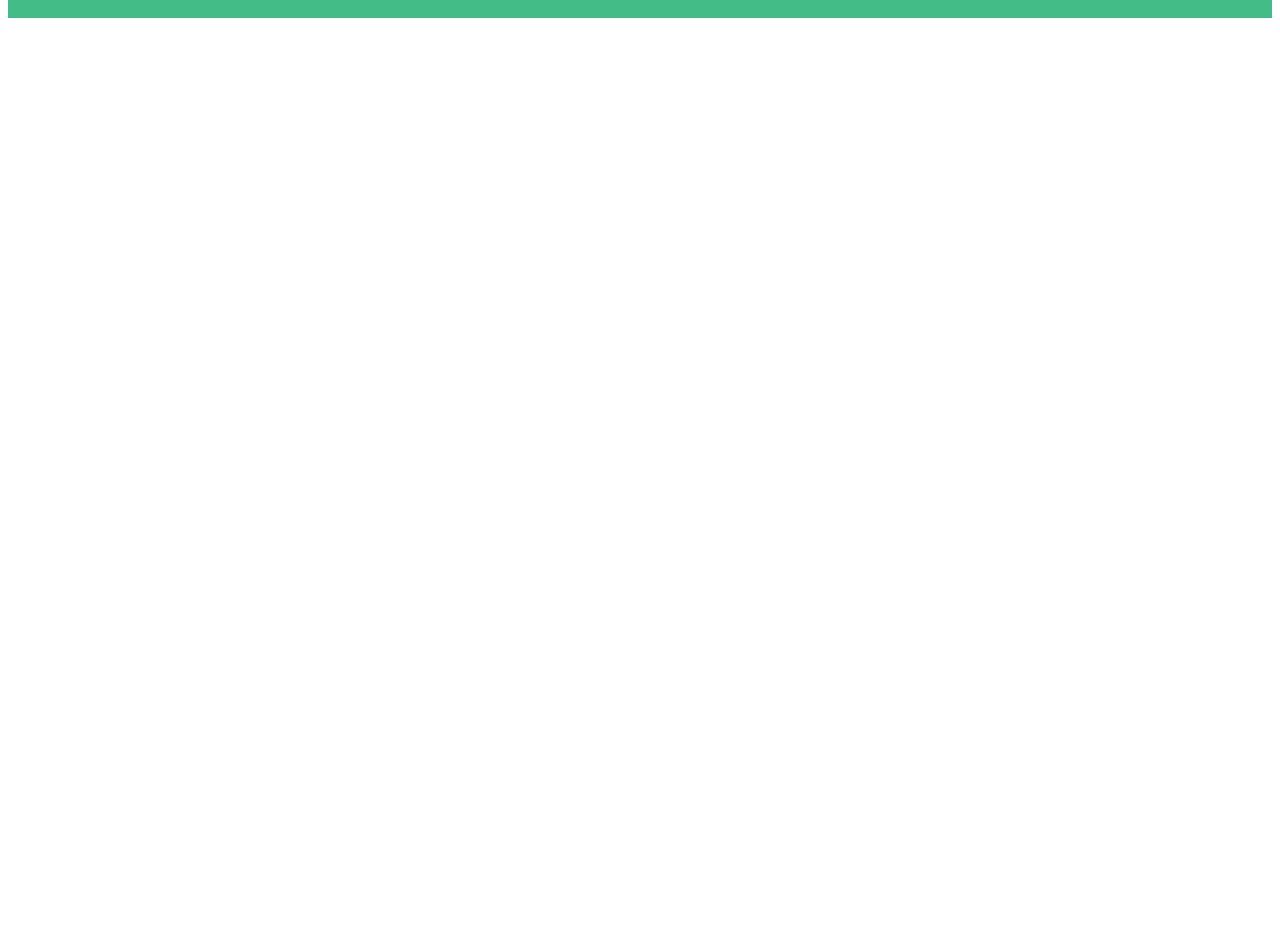
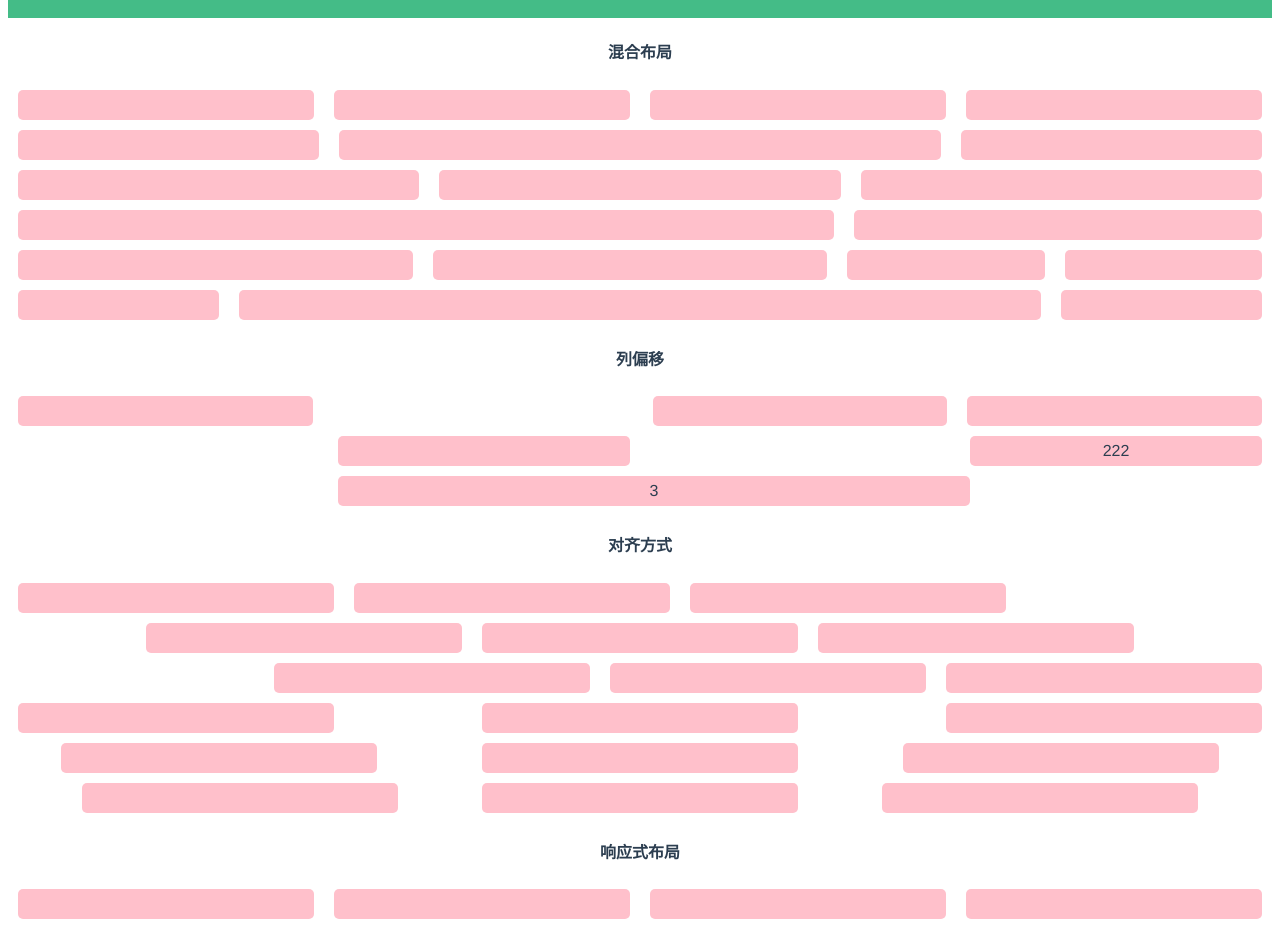
Before and after one commit to Mn-TTJ/Mn-TTJ-UI, a Vue app: page / in a window 1280 px wide. Shown: the part 422-1354 px from the top of the page. Before the commit the page ends 800 px from the top, so only its background shows below. Built offline with nearby package versions, Linux system fonts and the light colour scheme.

Commit message:
complete:布局组件row&col

```diff
--- a/packages/components/base/button/Button.vue
+++ b/packages/components/base/button/Button.vue
@@ -54,17 +54,16 @@ var bgc = computed(() => {
 <style lang="scss" scoped>
 @import "../../../icon/iconfont.css";
 button {
-  border: 1px solid rgb(199, 199, 199);
-  border-radius: 0.3rem;
-  background-color: transparent;
   padding: 0px 10px;
   font-size: 16px;
   font-weight: 100;
   height: 30px;
   margin-right: 10px;
   transition: all 0.5s;
+  border-radius: 0.3rem;
   vertical-align: middle;
-
+  background-color: transparent;
+  border: 1px solid rgb(199, 199, 199);
   &:hover {
     background-color: #ddd;
   }
@@ -85,8 +84,6 @@ button {
 .loading {
   display: inline-block;
   animation: rotating 2s infinite;
-  // opacity: 0.3;
-  // background-color: #ddd;
 }
 .noBorder {
   border: none;
--- a/packages/components/base/col/Col.vue
+++ b/packages/components/base/col/Col.vue
@@ -1,11 +1,83 @@
 <template>
-  <component></component>
+  <div
+    class="col"
+    :style="{
+      width: width,
+      padding: `5px ${gutter / 2}px`,
+      marginLeft: `${marginLeft}px`,
+    }"
+  >
+    <slot></slot>
+  </div>
 </template>
 <script>
+import useProps from "./hooks/useProps";
+import {
+  defineProps,
+  computed,
+  inject,
+  ref,
+  onMounted,
+  onUnmounted,
+} from "vue";
 export default {
   name: "ui-col",
 };
 </script>
-<script setup></script>
 
-<style lang="scss" scoped></style>
+<script setup>
+const props = defineProps(useProps());
+const gutter = inject("gutter"); //从row组件获取列间距
+
+let span = ref(props.colCount); // 用于响应式布局
+let windowWidth = ref(0); // 窗口宽度
+
+let width = computed(() => {
+  // 元素宽度
+  return (span.value / 24) * 100 + "%";
+});
+const marginLeft = computed(() => {
+  // 偏移量
+  if (props.offset) {
+    return (props.offset / 24) * windowWidth.value;
+  }
+});
+
+function setSpanWidth() {
+  windowWidth.value = window.innerWidth;
+  if (props.colCount === undefined) {
+    if (window.innerWidth > 1920) {
+      span.value = props.xl;
+    } else if (window.innerWidth > 1200) {
+      span.value = props.lg;
+    } else if (window.innerWidth > 992) {
+      span.value = props.md;
+    } else if (window.innerWidth > 768) {
+      span.value = props.sm;
+    } else {
+      span.value = props.xs;
+    }
+  }
+}
+
+onMounted(() => {
+  // 初始化 没有设置colCount（响应式布局）
+  setSpanWidth();
+  window.addEventListener("resize", () => {
+    setSpanWidth();
+  });
+});
+onUnmounted(() => {
+  // 组件销毁，取消监听事件
+  window.removeEventListener("resize", () => {
+    setSpanWidth();
+  });
+});
+</script>
+
+<style lang="scss" scoped>
+.col {
+  display: inline-block;
+  padding: 5px 0;
+}
+</style>
--- /dev/null
+++ b/packages/components/base/col/hooks/useProps.js
@@ -0,0 +1,11 @@
+export default function () {
+    return {
+        colCount: Number,
+        offset: Number,
+        xl: Number,   //超大屏 >1920px
+        lg: Number, // >1200px
+        md: Number, // >992px
+        sm: Number, // >768px
+        xs: Number, //<768px
+    }
+}
--- a/packages/components/base/row/Row.vue
+++ b/packages/components/base/row/Row.vue
@@ -1,11 +1,20 @@
 <template>
-  <component></component>
+  <div :style="{ justifyContent: justify }" class="row"><slot></slot></div>
 </template>
 <script>
+import { defineProps, provide } from "vue";
+import useProps from "./hooks/useProps";
 export default {
   name: "ui-row",
 };
 </script>
-<script setup></script>
+<script setup>
+const props = defineProps(useProps());
+provide("gutter", props.gutter); // 将列间距传给col组件
+</script>
 
-<style lang="scss" scoped></style>
+<style lang="scss" scoped>
+.row {
+  display: flex;
+}
+</style>
--- /dev/null
+++ b/packages/components/base/row/hooks/useProps.js
@@ -0,0 +1,6 @@
+export default function () {
+    return {
+        gutter: Number,
+        justify:String
+    }
+}
--- a/src/components/tantt.vue
+++ b/src/components/tantt.vue
@@ -1,9 +1,9 @@
 <template>
   <div>
-    <!-- <ui-button type="success" word="禁用" disabled></ui-button> -->
+    <ui-button type="success" word="禁用" disabled></ui-button>
     <ui-button type="success" word="world" round></ui-button>
     <ui-button word="disabled" disabled></ui-button>
-    <ui-button type="success" word="11111" round></ui-button>
+    <ui-button type="success" word="1" round></ui-button>
     <ui-button type="" circle icon="xiajiantou" loading></ui-button>
     <ui-button word="large11" size="large" loading></ui-button>
     <ui-button type="" word="我们" size="default" icon="rili"></ui-button>
@@ -30,6 +30,193 @@
         <ui-footer height="50px" bgc="#44bc87">footer</ui-footer>
       </ui-container>
     </div>
+
+    <h4>混合布局</h4>
+
+    <ui-row :gutter="20">
+      <ui-col :colCount="6">
+        <div class="item"></div>
+      </ui-col>
+      <ui-col :colCount="6">
+        <div class="item"></div>
+      </ui-col>
+      <ui-col :colCount="6">
+        <div class="item"></div>
+      </ui-col>
+      <ui-col :colCount="6">
+        <div class="item"></div>
+      </ui-col>
+    </ui-row>
+    <ui-row :gutter="20">
+      <ui-col :colCount="6">
+        <div class="item"></div>
+      </ui-col>
+      <ui-col :colCount="12">
+        <div class="item"></div>
+      </ui-col>
+      <ui-col :colCount="6">
+        <div class="item"></div>
+      </ui-col>
+    </ui-row>
+
+    <ui-row :gutter="20">
+      <ui-col :colCount="8">
+        <div class="item"></div>
+      </ui-col>
+      <ui-col :colCount="8">
+        <div class="item"></div>
+      </ui-col>
+      <ui-col :colCount="8">
+        <div class="item"></div>
+      </ui-col>
+    </ui-row>
+
+    <ui-row :gutter="20">
+      <ui-col :colCount="16">
+        <div class="item"></div>
+      </ui-col>
+      <ui-col :colCount="8">
+        <div class="item"></div>
+      </ui-col>
+    </ui-row>
+    <ui-row :gutter="20">
+      <ui-col :colCount="8">
+        <div class="item"></div>
+      </ui-col>
+      <ui-col :colCount="8">
+        <div class="item"></div>
+      </ui-col>
+      <ui-col :colCount="4">
+        <div class="item"></div>
+      </ui-col>
+      <ui-col :colCount="4">
+        <div class="item"></div>
+      </ui-col>
+    </ui-row>
+
+    <ui-row :gutter="20">
+      <ui-col :colCount="4">
+        <div class="item"></div>
+      </ui-col>
+      <ui-col :colCount="16">
+        <div class="item"></div>
+      </ui-col>
+      <ui-col :colCount="4">
+        <div class="item"></div>
+      </ui-col>
+    </ui-row>
+    <h4>列偏移</h4>
+
+    <ui-row :gutter="20">
+      <ui-col :colCount="6">
+        <div class="item"></div>
+      </ui-col>
+      <ui-col :colCount="6" :offset="6">
+        <div class="item"></div>
+      </ui-col>
+      <ui-col :colCount="6">
+        <div class="item"></div>
+      </ui-col>
+    </ui-row>
+
+    <ui-row :gutter="20">
+      <ui-col :colCount="6" :offset="6">
+        <div class="item"></div>
+      </ui-col>
+      <ui-col :colCount="6" :offset="6">
+        <div class="item">222</div>
+      </ui-col>
+    </ui-row>
+    <ui-row :gutter="20">
+      <ui-col :colCount="12" :offset="6">
+        <div class="item">3</div>
+      </ui-col>
+    </ui-row>
+    <h4>对齐方式</h4>
+    <ui-row :gutter="20">
+      <ui-col :colCount="6">
+        <div class="item"></div>
+      </ui-col>
+      <ui-col :colCount="6">
+        <div class="item"></div>
+      </ui-col>
+      <ui-col :colCount="6">
+        <div class="item"></div>
+      </ui-col>
+    </ui-row>
+    <ui-row :gutter="20" justify="center">
+      <ui-col :colCount="6">
+        <div class="item"></div>
+      </ui-col>
+      <ui-col :colCount="6">
+        <div class="item"></div>
+      </ui-col>
+      <ui-col :colCount="6">
+        <div class="item"></div>
+      </ui-col>
+    </ui-row>
+    <ui-row :gutter="20" justify="end">
+      <ui-col :colCount="6">
+        <div class="item"></div>
+      </ui-col>
+      <ui-col :colCount="6">
+        <div class="item"></div>
+      </ui-col>
+      <ui-col :colCount="6">
+        <div class="item"></div>
+      </ui-col>
+    </ui-row>
+
+    <ui-row :gutter="20" justify="space-between">
+      <ui-col :colCount="6">
+        <div class="item"></div>
+      </ui-col>
+      <ui-col :colCount="6">
+        <div class="item"></div>
+      </ui-col>
+      <ui-col :colCount="6">
+        <div class="item"></div>
+      </ui-col>
+    </ui-row>
+
+    <ui-row :gutter="20" justify="space-around">
+      <ui-col :colCount="6">
+        <div class="item"></div>
+      </ui-col>
+      <ui-col :colCount="6">
+        <div class="item"></div>
+      </ui-col>
+      <ui-col :colCount="6">
+        <div class="item"></div>
+      </ui-col>
+    </ui-row>
+
+    <ui-row :gutter="20" justify="space-evenly">
+      <ui-col :colCount="6">
+        <div class="item"></div>
+      </ui-col>
+      <ui-col :colCount="6">
+        <div class="item"></div>
+      </ui-col>
+      <ui-col :colCount="6">
+        <div class="item"></div>
+      </ui-col>
+    </ui-row>
+    <h4>响应式布局</h4>
+    <ui-row :gutter="20">
+      <ui-col :xs="8" :sm="6" :md="4" :lg="6" :xl="1">
+        <div class="item"></div>
+      </ui-col>
+      <ui-col :xs="4" :sm="6" :md="8" :lg="6" :xl="11">
+        <div class="item"></div>
+      </ui-col>
+      <ui-col :xs="4" :sm="6" :md="8" :lg="6" :xl="11">
+        <div class="item"></div>
+      </ui-col>
+      <ui-col :xs="8" :sm="6" :md="4" :lg="6" :xl="1">
+        <div class="item"></div>
+      </ui-col>
+    </ui-row>
   </div>
 </template>
 
@@ -38,6 +225,14 @@ export default {
   name: "tantt",
 };
 </script>
-<!-- <script></script> -->
 
-<style scoped lang="scss"></style>
+<style scoped lang="scss">
+.item {
+  height: 30px;
+  width: 100%;
+  line-height: 30px;
+  border-radius: 5px;
+  box-sizing: border-box;
+  background-color: pink;
+}
+</style>
```
